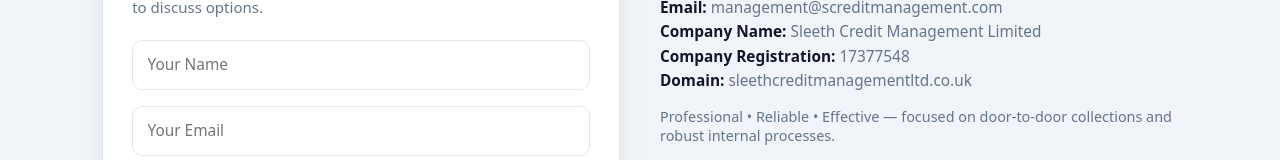
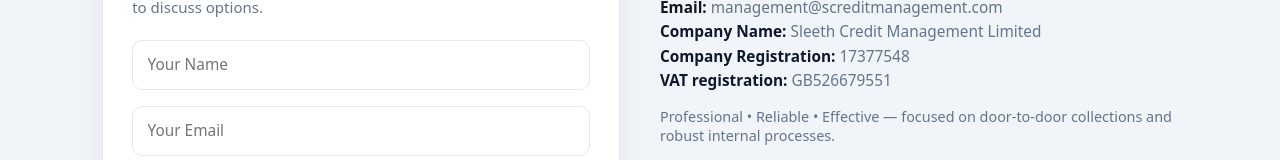
Before and after one commit to SCMSleeth/Sleeth-Website, a plain HTML site: page index.html in a window 1280 px wide. Shown: the part 3291-3451 px from the top of the page. Drawn offline with Linux system fonts and the light colour scheme.

```diff
--- a/index.html
+++ b/index.html
@@ -590,7 +590,7 @@
       <p><strong>Email:</strong> management@screditmanagement.com</p>
       <p><strong>Company Name:</strong> Sleeth Credit Management Limited</p>
       <p><strong>Company Registration:</strong> 17377548</p>
-      <p><strong>Domain:</strong> sleethcreditmanagementltd.co.uk</p>
+      <p><strong>VAT registration:</strong> GB526679551</p>
       <p style="margin-top:1rem; font-size:0.9rem; color:var(--text-muted);">
         Professional • Reliable • Effective — focused on door‑to‑door collections and robust internal processes.
       </p>
```
